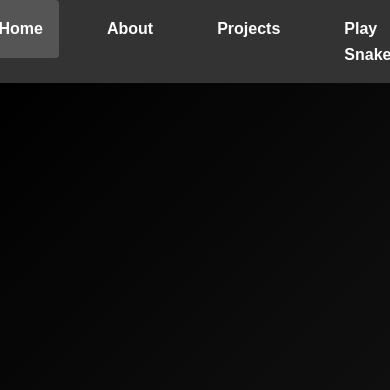
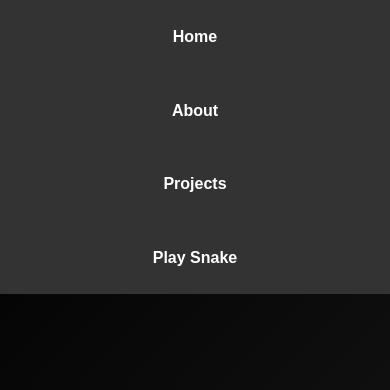
Before and after one commit to bustisimo/bustisimo.github.io, a plain HTML site: page index.html in a window 390 px wide. Shown: the top 390 px of the page. Drawn offline with Linux system fonts and the light colour scheme; no server answers.

Commit message:
Add responsive mobile styles

```diff
--- a/styles.css
+++ b/styles.css
@@ -241,3 +241,21 @@ section h2 {
   font-weight: bold;
   margin-left: 10px;
 }
+
+
+/* Responsive styles for mobile devices */
+@media (max-width: 768px) {
+  nav ul {
+    flex-direction: column;
+    align-items: center;
+  }
+  nav li {
+    margin: 0.5em 0;
+  }
+  section {
+    padding: 2em 1em;
+  }
+  .project-grid {
+    grid-template-columns: 1fr;
+  }
+}
```
